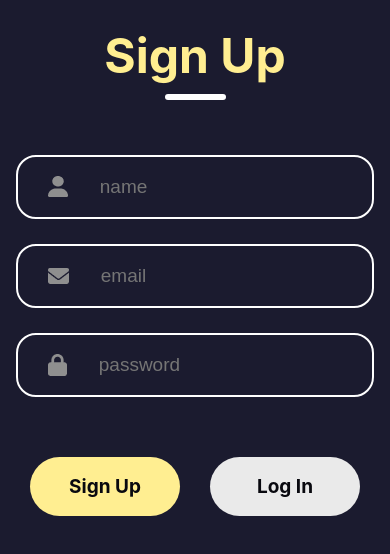
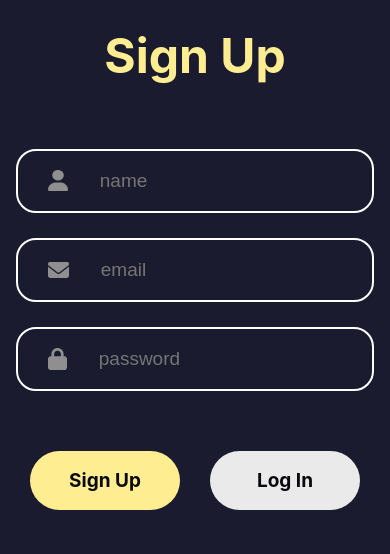
Before and after one commit to johnhunter55/login-signup, a React (Create React App) app: page / in a window 390 px wide. Shown: the top 554 px of the page. Built offline with nearby package versions, Linux system fonts and the light colour scheme.

Commit message:
okay one more little thing

```diff
--- a/src/Components/LoginSignup/LoginSignup.css
+++ b/src/Components/LoginSignup/LoginSignup.css
@@ -189,7 +189,10 @@
       .gray{
         background: #eaeaea;
     }
-
+    .underline{
+        width: 0px;
+        height: 0px;
+    }
 }
 
 @media (max-width: 1024px) and (orientation: landscape) {
```
